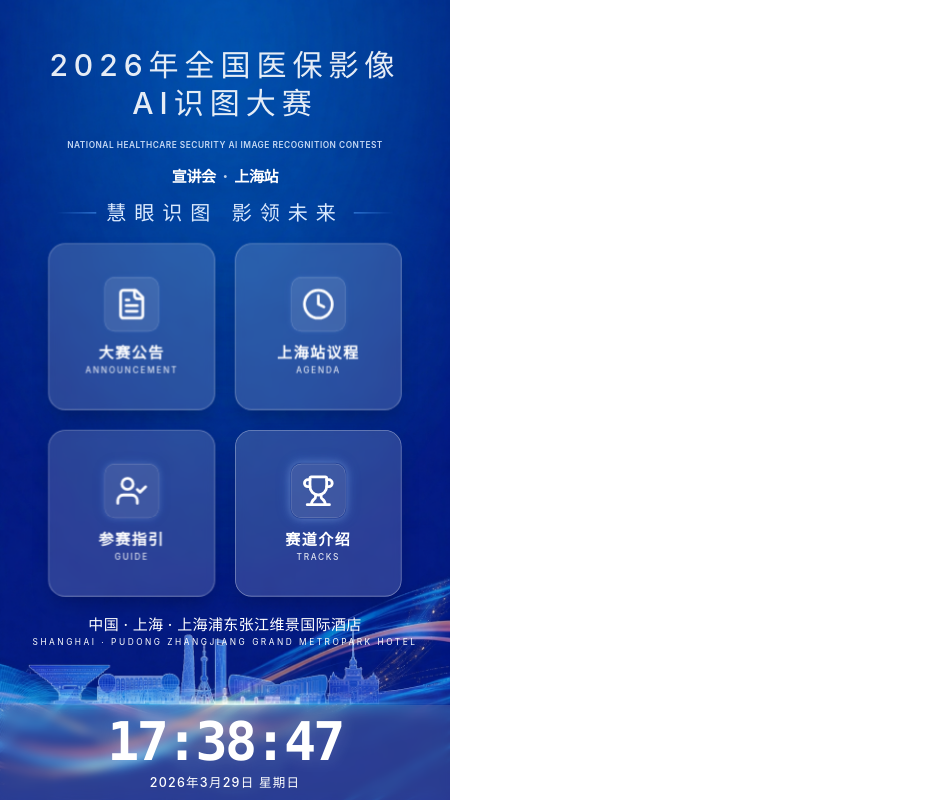
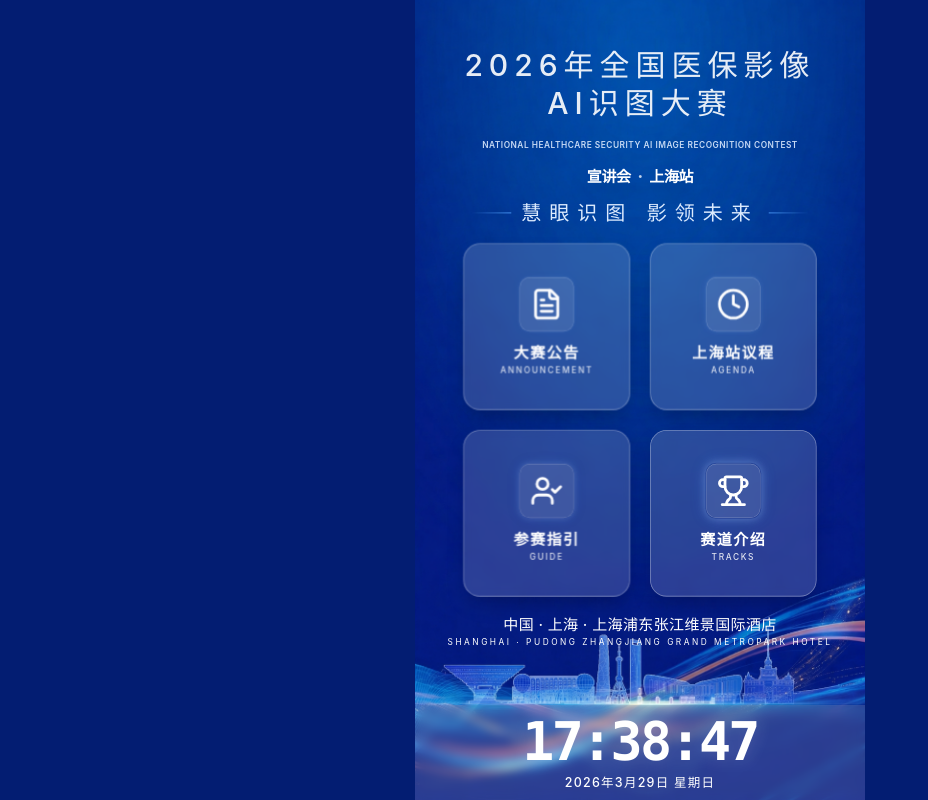
Before and after one commit to zhangkailong77/yby-hudong, a React (Vite) app: page / in a window 1280 px wide. Shown: the whole page, without its empty margins (0-928 px from the left). Built offline with nearby package versions, Linux system fonts and the light colour scheme.

Commit message:
上海宣讲会1

```diff
--- a/src/App.tsx
+++ b/src/App.tsx
@@ -27,6 +27,7 @@ import {
 const BASE_WIDTH = 1080;
 const BASE_HEIGHT = 1920;
 const AUTO_RETURN_TIMEOUT = 180000; // 3 minutes
+const MOBILE_BREAKPOINT = 768;
 
 type Section = 'home' | 'announcement' | 'agenda' | 'guide' | 'tracks';
 
@@ -122,46 +123,76 @@ const TRACKS = [
 
 const ScaleWrapper = ({ children }: { children: React.ReactNode }) => {
   const [scale, setScale] = useState(1);
-  const containerRef = useRef<HTMLDivElement>(null);
+  const [viewport, setViewport] = useState({ width: BASE_WIDTH, height: BASE_HEIGHT });
 
   const handleResize = useCallback(() => {
-    const windowWidth = window.innerWidth;
-    const windowHeight = window.innerHeight;
-    const windowRatio = windowWidth / windowHeight;
-    const baseRatio = BASE_WIDTH / BASE_HEIGHT;
+    const visualViewport = window.visualViewport;
+    const windowWidth = visualViewport?.width ?? window.innerWidth;
+    const windowHeight = visualViewport?.height ?? window.innerHeight;
+    const isMobileViewport = windowWidth <= MOBILE_BREAKPOINT;
 
-    let newScale = 1;
-    if (windowRatio > baseRatio) {
-      // Window is wider than 9:16, scale based on height
-      newScale = windowHeight / BASE_HEIGHT;
-    } else {
-      // Window is narrower than 9:16, scale based on width
-      newScale = windowWidth / BASE_WIDTH;
-    }
+    const newScale = isMobileViewport
+      ? windowWidth / BASE_WIDTH
+      : Math.min(windowWidth / BASE_WIDTH, windowHeight / BASE_HEIGHT);
+
     setScale(newScale);
+    setViewport({ width: windowWidth, height: windowHeight });
+    document.documentElement.style.setProperty('--app-height', `${windowHeight}px`);
   }, []);
 
   useEffect(() => {
     handleResize();
     window.addEventListener('resize', handleResize);
-    return () => window.removeEventListener('resize', handleResize);
+    window.visualViewport?.addEventListener('resize', handleResize);
+
+    return () => {
+      window.removeEventListener('resize', handleResize);
+      window.visualViewport?.removeEventListener('resize', handleResize);
+    };
   }, [handleResize]);
+
+  const scaledWidth = BASE_WIDTH * scale;
+  const scaledHeight = BASE_HEIGHT * scale;
+  const isMobileViewport = viewport.width <= MOBILE_BREAKPOINT;
+  const extraBottomFillDesignPx = scale > 0
+    ? Math.max(viewport.height - scaledHeight, 0) / scale
+    : 0;
 
   return (
     <div
-      className="fixed inset-0 bg-transparent flex items-start justify-start overflow-hidden origin-top-left"
-      style={{ width: '100vw', height: '100vh' }}
+      className="fixed inset-0 overflow-hidden"
+      style={{
+        width: '100%',
+        height: 'var(--app-height, 100dvh)',
+        backgroundColor: '#031d72',
+      }}
     >
       <div
-        ref={containerRef}
-        className="relative bg-transparent text-white origin-top-left"
+        className="h-full w-full overflow-x-hidden"
         style={{
-          width: BASE_WIDTH,
-          height: BASE_HEIGHT,
-          transform: `scale(${scale})`,
+          overflowY: isMobileViewport && scaledHeight > viewport.height ? 'auto' : 'hidden',
         }}
       >
-        {children}
+        <div
+          className="relative mx-auto"
+          style={{
+            width: scaledWidth,
+            height: scaledHeight,
+            minHeight: scaledHeight,
+          }}
+        >
+          <div
+            className="relative origin-top-left bg-transparent text-white"
+            style={{
+              width: BASE_WIDTH,
+              height: BASE_HEIGHT,
+              transform: `scale(${scale})`,
+              ['--clock-bottom-fill' as string]: `${extraBottomFillDesignPx}px`,
+            }}
+          >
+            {children}
+          </div>
+        </div>
       </div>
     </div>
   );
@@ -298,7 +329,12 @@ const Home = ({ onNavigate }: { onNavigate: (s: Section) => void }) => {
           <p className="text-xl text-white uppercase tracking-[0.3em]">Shanghai · Pudong Zhangjiang Grand Metropark Hotel</p>
         </div>
 
-        <div className="w-[calc(100%+6rem)] -mx-12 py-6 bg-white/16 rounded-none border-0 backdrop-blur-md translate-y-28">
+        <div
+          className="w-[calc(100%+6rem)] -mx-12 pt-6 bg-white/16 rounded-none border-0 backdrop-blur-md translate-y-28"
+          style={{
+            paddingBottom: `calc(1.5rem + var(--clock-bottom-fill, 0px))`,
+          }}
+        >
           <div className="text-9xl font-black text-white font-mono tracking-tighter drop-shadow-[0_0_20px_rgba(255,255,255,0.2)]">
             {time.toLocaleTimeString('zh-CN', { hour12: false, hour: '2-digit', minute: '2-digit', second: '2-digit' })}
           </div>
--- a/src/index.css
+++ b/src/index.css
@@ -17,3 +17,11 @@ body {
   overflow: hidden;
   font-family: -apple-system, BlinkMacSystemFont, "Segoe UI", Roboto, Helvetica, Arial, sans-serif, "Apple Color Emoji", "Segoe UI Emoji", "Segoe UI Symbol";
 }
+
+html,
+body,
+#root {
+  width: 100%;
+  min-height: 100%;
+  background: #031d72;
+}
```
Also changed, not shown: 1 other file (tests, documents, lock files or other folders).
